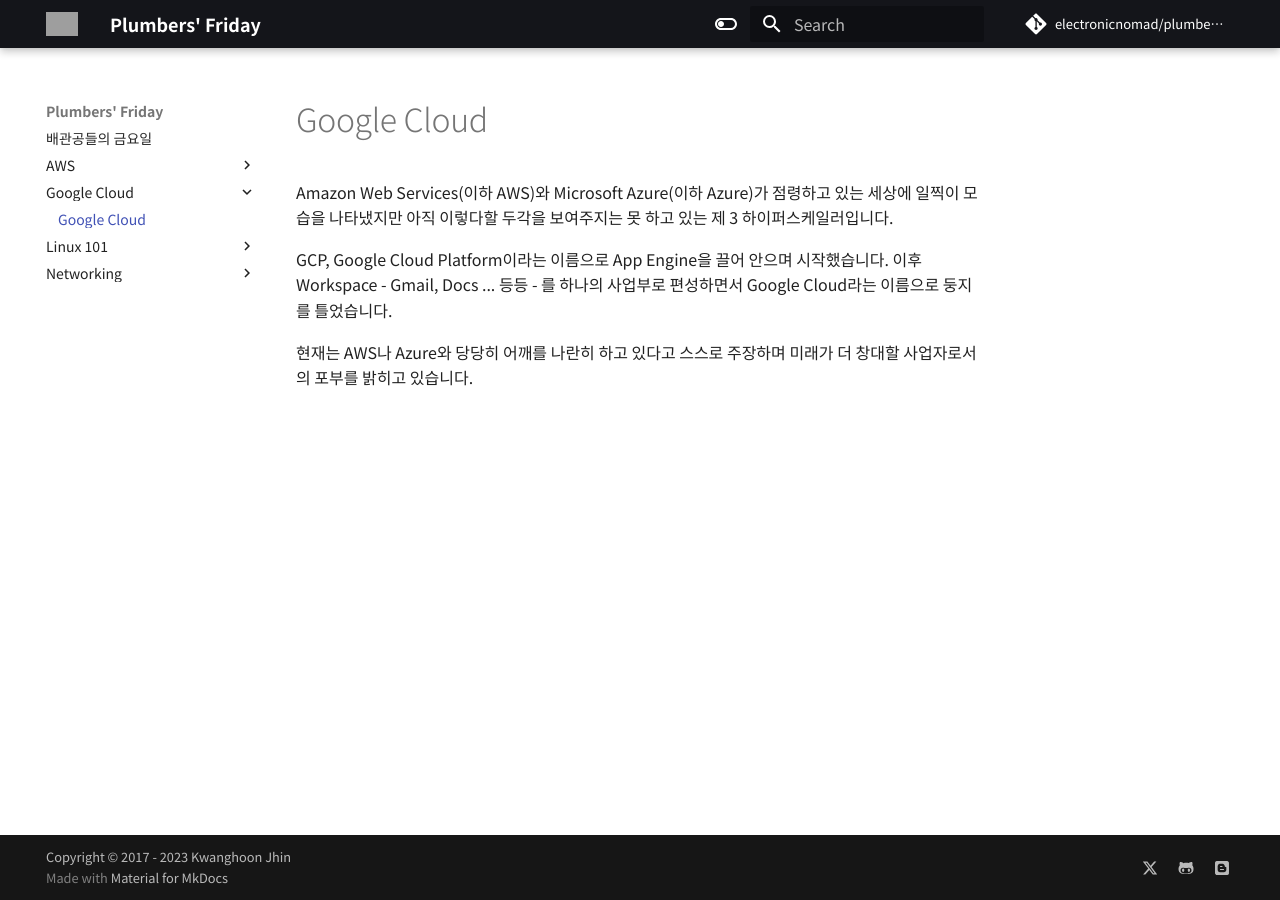
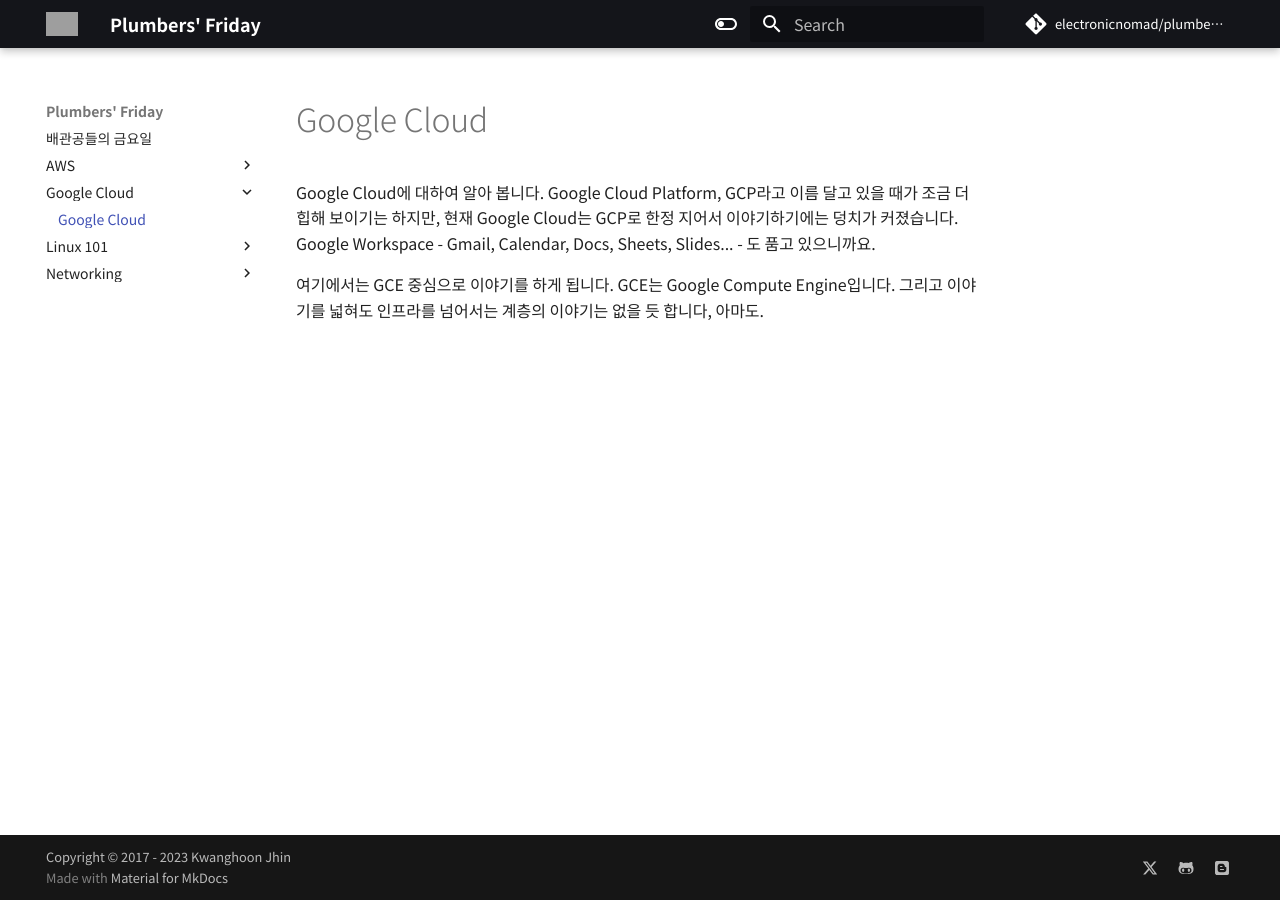
Before and after one commit to electronicnomad/plumbers-friday, an MkDocs documentation site: the page built from docs/gcp/index.md, in a window 1280 px wide. Built offline with MkDocs 1.6.1 and Material for MkDocs 9.7.7, drawn with Linux system fonts in a browser that asks for light colours; some web fonts are replaced; comment, search, counter and statistics services are not loaded; grey boxes are pictures that could not be loaded.

Commit message:
modified:   docs/gcp/index.md

```diff
--- a/docs/gcp/index.md
+++ b/docs/gcp/index.md
@@ -1,12 +1,14 @@
 # Google Cloud
 
-Amazon Web Services(이하 AWS)와  Microsoft Azure(이하 Azure)가
-점령하고 있는 세상에 일찍이 모습을 나타냈지만
-아직 이렇다할 두각을 보여주지는 못 하고 있는 제 3 하이퍼스케일러입니다.
+Google Cloud에 대하여 알아 봅니다.
+Google Cloud Platform, GCP라고 이름 달고 있을 때가
+조금 더 힙해 보이기는 하지만, 현재 Google Cloud는 GCP로
+한정 지어서 이야기하기에는 덩치가 커졌습니다.
+Google Workspace - Gmail, Calendar, Docs, Sheets, Slides... - 도
+품고 있으니까요.
 
-GCP, Google Cloud Platform이라는 이름으로 App Engine을 끌어 안으며
-시작했습니다. 이후 Workspace - Gmail, Docs ... 등등 - 를 하나의
-사업부로 편성하면서 Google Cloud라는 이름으로 둥지를 틀었습니다.
-
-현재는 AWS나 Azure와 당당히 어깨를 나란히 하고 있다고 스스로 주장하며
-미래가 더 창대할 사업자로서의 포부를 밝히고 있습니다.
+여기에서는
+GCE 중심으로 이야기를 하게 됩니다.
+GCE는 Google Compute Engine입니다.
+그리고 이야기를 넓혀도 인프라를 넘어서는
+계층의 이야기는 없을 듯 합니다, 아마도.
```
